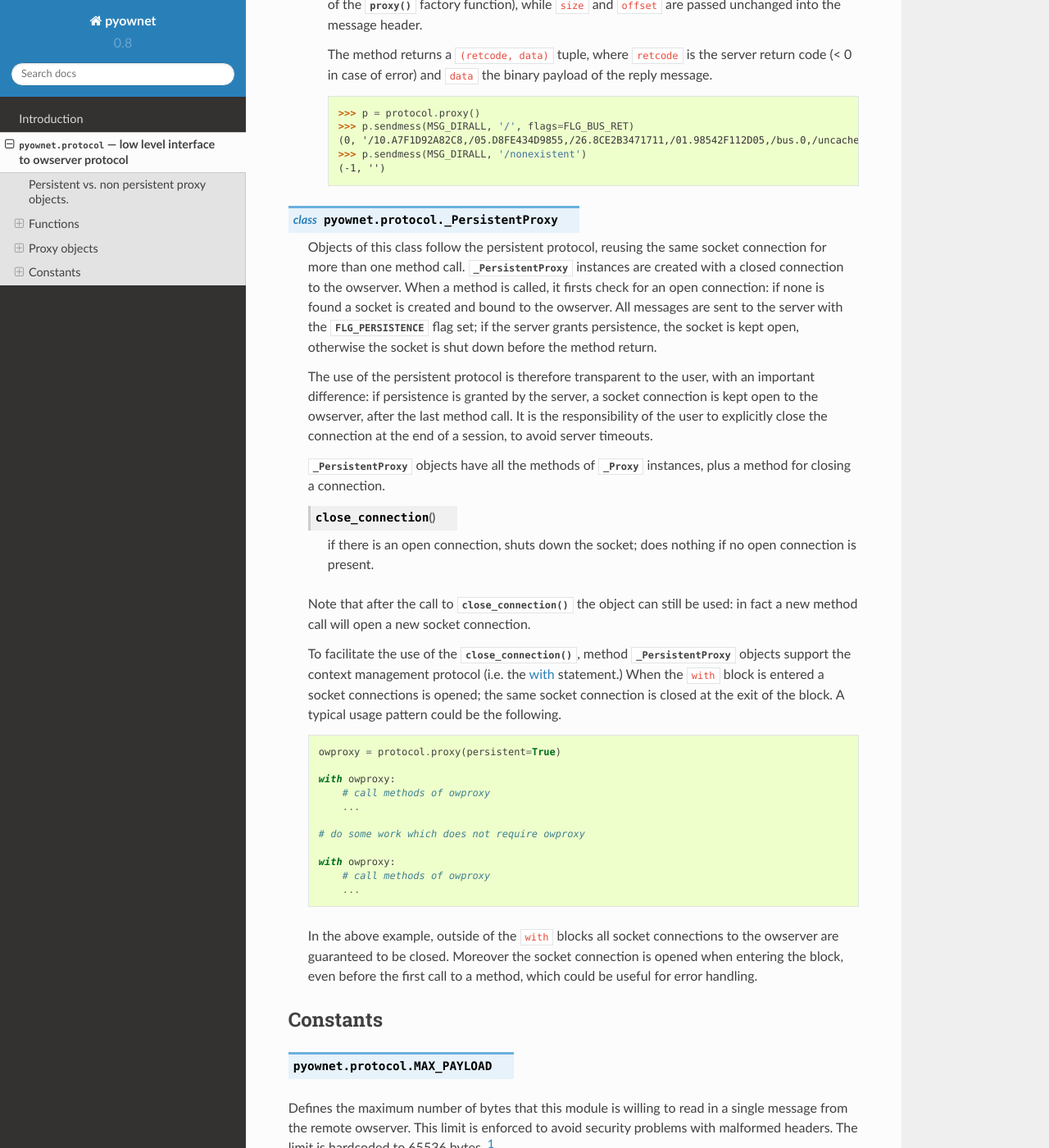
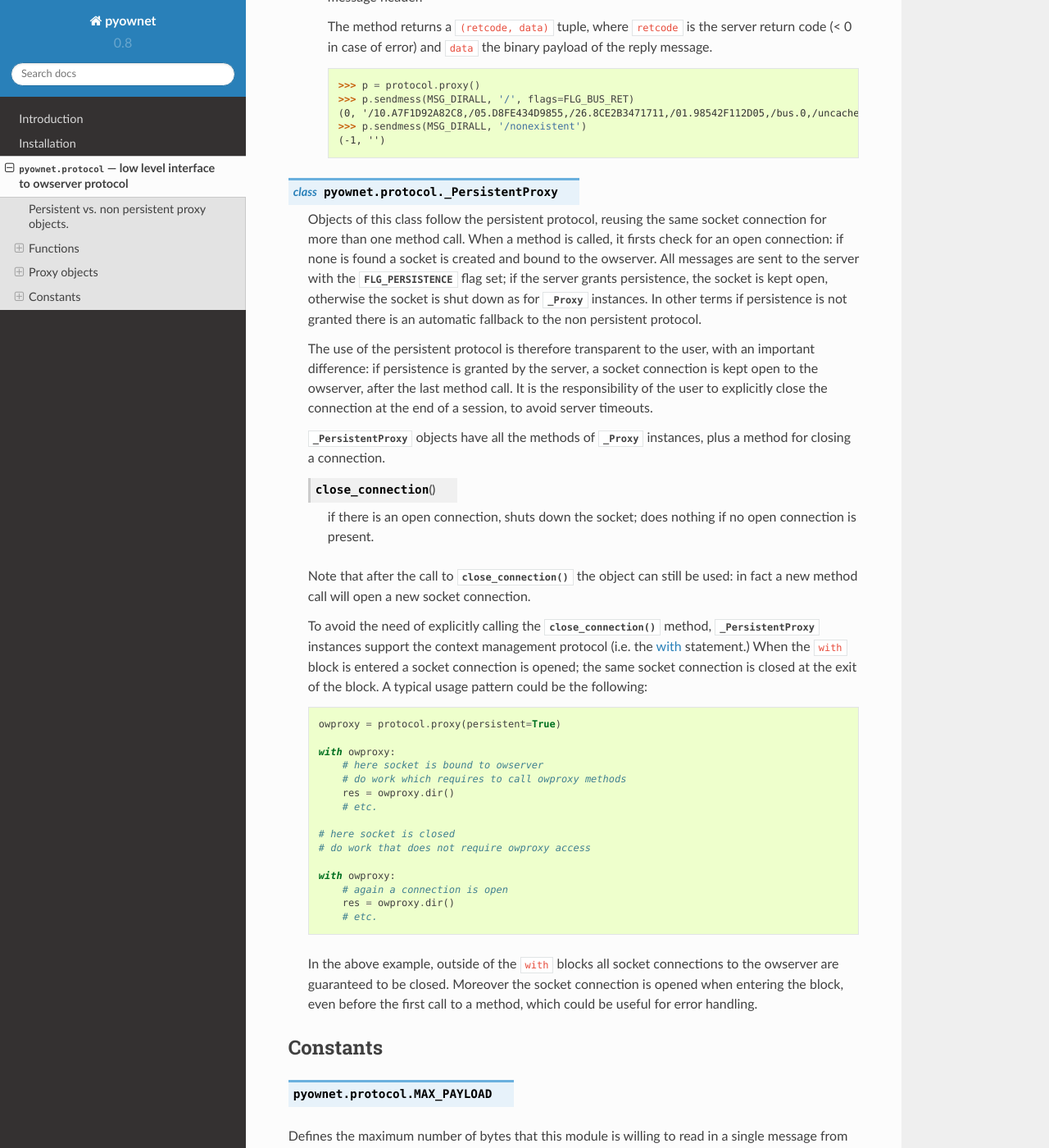
Before and after one commit to miccoli/pyownet, a Sphinx documentation site: the page built from docs/protocol.rst, in a window 1280 px wide and 1400 px high, scrolled down 3868 px. Shown: the whole window at 82% size. Built offline with Sphinx 7.4.7 and the Read the Docs theme 2.0.0, drawn with Linux system fonts in a browser that asks for light colours; some of the changed text lies outside the part shown.

Commit message:
docs: added installation section

```diff
--- a/docs/conf.py
+++ b/docs/conf.py
@@ -25,7 +25,7 @@
 # The short X.Y version.
 version = '0.8'
 # The full version, including alpha/beta/rc tags.
-release = '0.8.3.0'
+release = '0.8.3.1'
 
 # The language for content autogenerated by Sphinx.
 language = 'en'
--- a/docs/index.rst
+++ b/docs/index.rst
@@ -15,6 +15,7 @@
    :maxdepth: 2
 
    intro
+   installation
    protocol
 
 Indices and tables
--- a/docs/intro.rst
+++ b/docs/intro.rst
@@ -20,7 +20,7 @@
        1-Wire technology brief from Maxim Integrated
 
    .. _1-Wire Maxim:
-       http://www.maximintegrated.com/en/products/comms/one-wire.html
+       https://www.maximintegrated.com/en/products/digital/one-wire.html
 
    `1-Wire Wikipedia <https://en.wikipedia.org/wiki/1-Wire>`_
        description of the 1-Wire bus system on Wikipedia
@@ -137,4 +137,4 @@
 .. rubric:: Footnotes
 
 .. [#pers] For a discussion of this type of keep-alive connection see
-	 :ref:`persistence`.
+         :ref:`persistence`.
--- a/docs/protocol.rst
+++ b/docs/protocol.rst
@@ -72,11 +72,11 @@
    :param str host: host to contact
    :param int port: tcp port number to connect with
    :param int flags: protocol flag word to be ORed to each outgoing
-		     message (see :ref:`flags`).
+                     message (see :ref:`flags`).
    :param bool persistent: whether the requested connection is
-			   persistent or not.
+                           persistent or not.
    :param bool verbose: if true, print on ``sys.stdout`` debugging messages
-			related to the owserver protocol.
+                        related to the owserver protocol.
    :return: proxy object
 
    Proxy objects are created by this factory function; for
@@ -87,7 +87,7 @@
 
    :param proxy: existing proxy object
    :param bool persistent: whether the new proxy object is persistent
-			   or not
+                           or not
    :return: new proxy object
 
    There are costs involved in creating proxy objects (DNS lookups
@@ -163,13 +163,15 @@
 
       returns a list of the pathnames of the entities that are direct
       descendants of the node at *path*, which has to be a
-      directory. ::
+      directory.
 
-	>>> p = protocol.proxy()
-	>>> p.dir('/')
-	[u'/10.A7F1D92A82C8/', u'/05.D8FE434D9855/', u'/26.8CE2B3471711/', u'/01.98542F112D05/']
-	>>> p.dir('/01.98542F112D05/')
-	[u'/01.98542F112D05/address', u'/01.98542F112D05/alias', u'/01.98542F112D05/crc8', u'/01.98542F112D05/family', u'/01.98542F112D05/id', u'/01.98542F112D05/locator', u'/01.98542F112D05/r_address', u'/01.98542F112D05/r_id', u'/01.98542F112D05/r_locator', u'/01.98542F112D05/type']
+      ::
+
+        >>> p = protocol.proxy()
+        >>> p.dir('/')
+        [u'/10.A7F1D92A82C8/', u'/05.D8FE434D9855/', u'/26.8CE2B3471711/', u'/01.98542F112D05/']
+        >>> p.dir('/01.98542F112D05/')
+        [u'/01.98542F112D05/address', u'/01.98542F112D05/alias', u'/01.98542F112D05/crc8', u'/01.98542F112D05/family', u'/01.98542F112D05/id', u'/01.98542F112D05/locator', u'/01.98542F112D05/r_address', u'/01.98542F112D05/r_id', u'/01.98542F112D05/r_locator', u'/01.98542F112D05/type']
 
       If ``slash=True`` the pathnames of directories are marked by a
       trailing slash. If ``bus=True`` also special directories (like
@@ -178,11 +180,13 @@
    .. py:method:: read(path, size=MAX_PAYLOAD, offset=0)
 
       returns the data read from node at path, which has not to be a
-      directory. ::
+      directory.
 
-	>>> p = protocol.proxy()
-	>>> p.read('/01.98542F112D05/type')
-	'DS2401'
+      ::
+
+        >>> p = protocol.proxy()
+        >>> p.read('/01.98542F112D05/type')
+        'DS2401'
 
       The ``size`` parameters can be specified to limit the maximum
       length of the data buffer returned; when ``offset > 0`` the
@@ -193,10 +197,12 @@
    .. py:method:: write(path, data, offset=0)
 
       writes binary ``data`` to node at path; when ``offset > 0`` data
-      is written starting at byte offset ``offset`` in ``path``. ::
+      is written starting at byte offset ``offset`` in ``path``.
 
-	>>> p = protocol.proxy()
-	>>> p.write('01.98542F112D05/alias', b'aaa')
+      ::
+
+        >>> p = protocol.proxy()
+        >>> p.write('01.98542F112D05/alias', b'aaa')
 
    .. py:method:: sendmess(msgtype, payload, flags=0, size=0, offset=0)
 
@@ -213,25 +219,27 @@
 
       The method returns a ``(retcode, data)`` tuple, where
       ``retcode`` is the server return code (< 0 in case of error) and
-      ``data`` the binary payload of the reply message. ::
+      ``data`` the binary payload of the reply message.
 
-	>>> p = protocol.proxy()
-	>>> p.sendmess(MSG_DIRALL, '/', flags=FLG_BUS_RET)
-	(0, '/10.A7F1D92A82C8,/05.D8FE434D9855,/26.8CE2B3471711,/01.98542F112D05,/bus.0,/uncached,/settings,/system,/statistics,/structure,/simultaneous,/alarm')
-	>>> p.sendmess(MSG_DIRALL, '/nonexistent')
-	(-1, '')
+      ::
+
+        >>> p = protocol.proxy()
+        >>> p.sendmess(MSG_DIRALL, '/', flags=FLG_BUS_RET)
+        (0, '/10.A7F1D92A82C8,/05.D8FE434D9855,/26.8CE2B3471711,/01.98542F112D05,/bus.0,/uncached,/settings,/system,/statistics,/structure,/simultaneous,/alarm')
+        >>> p.sendmess(MSG_DIRALL, '/nonexistent')
+        (-1, '')
 
 .. py:class:: _PersistentProxy
 
    Objects of this class follow the persistent protocol, reusing the
-   same socket connection for more than one method
-   call. :class:`_PersistentProxy` instances are created with a closed
-   connection to the owserver. When a method is called, it firsts
-   check for an open connection: if none is found a socket is created
-   and bound to the owserver. All messages are sent to the server with
-   the :const:`FLG_PERSISTENCE` flag set; if the server grants
-   persistence, the socket is kept open, otherwise the socket is shut
-   down before the method return.
+   same socket connection for more than one method call.  When a
+   method is called, it firsts check for an open connection: if none
+   is found a socket is created and bound to the owserver. All
+   messages are sent to the server with the :const:`FLG_PERSISTENCE`
+   flag set; if the server grants persistence, the socket is kept
+   open, otherwise the socket is shut down as for :class:`_Proxy`
+   instances. In other terms if persistence is not granted there is an
+   automatic fallback to the non persistent protocol.
 
    The use of the persistent protocol is therefore transparent to the
    user, with an important difference: if persistence is granted by
@@ -253,25 +261,29 @@
    still be used: in fact a new method call will open a new socket
    connection.
 
-   To facilitate the use of the :meth:`close_connection`, method
-   :class:`_PersistentProxy` objects support the context management
-   protocol (i.e. the `with
+   To avoid the need of explicitly calling the
+   :meth:`close_connection` method, :class:`_PersistentProxy`
+   instances support the context management protocol (i.e. the `with
    <https://docs.python.org/2.7/reference/compound_stmts.html#the-with-statement>`_
-   statement.) When the ``with`` block is entered a socket connections
+   statement.) When the ``with`` block is entered a socket connection
    is opened; the same socket connection is closed at the exit of the
-   block. A typical usage pattern could be the following. ::
+   block. A typical usage pattern could be the following::
 
      owproxy = protocol.proxy(persistent=True)
 
      with owproxy:
-	 # call methods of owproxy
-	 ...
+         # here socket is bound to owserver
+         # do work which requires to call owproxy methods
+         res = owproxy.dir()
+         # etc.
 
-     # do some work which does not require owproxy
+     # here socket is closed
+     # do work that does not require owproxy access
 
      with owproxy:
-	 # call methods of owproxy
-	 ...
+         # again a connection is open
+         res = owproxy.dir()
+         # etc.
 
    In the above example, outside of the ``with`` blocks all socket
    connections to the owserver are guaranteed to be closed. Moreover
```
Also changed, not shown: other parts of docs/protocol.rst (+19 -19 lines), docs/installation.rst (added, +45 -0 lines).
